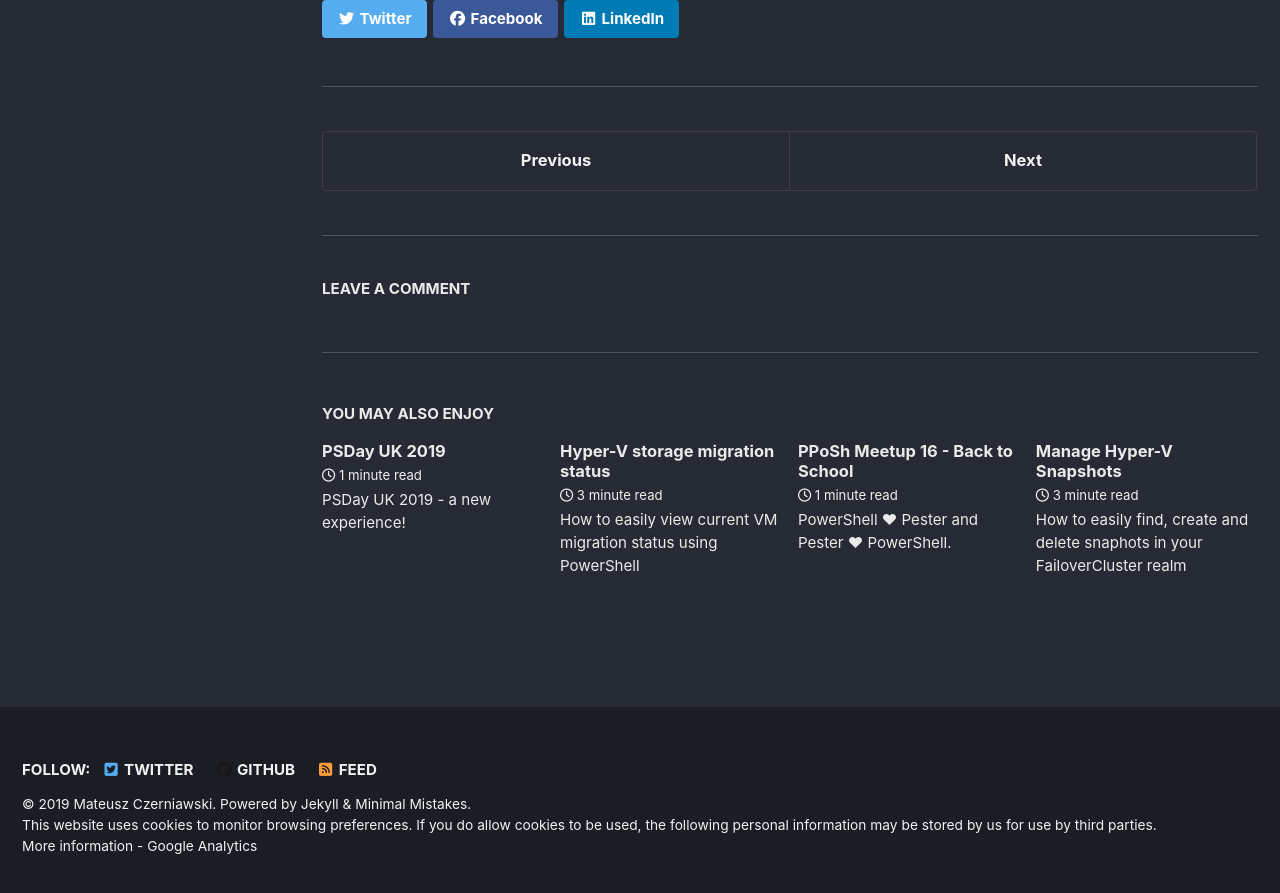
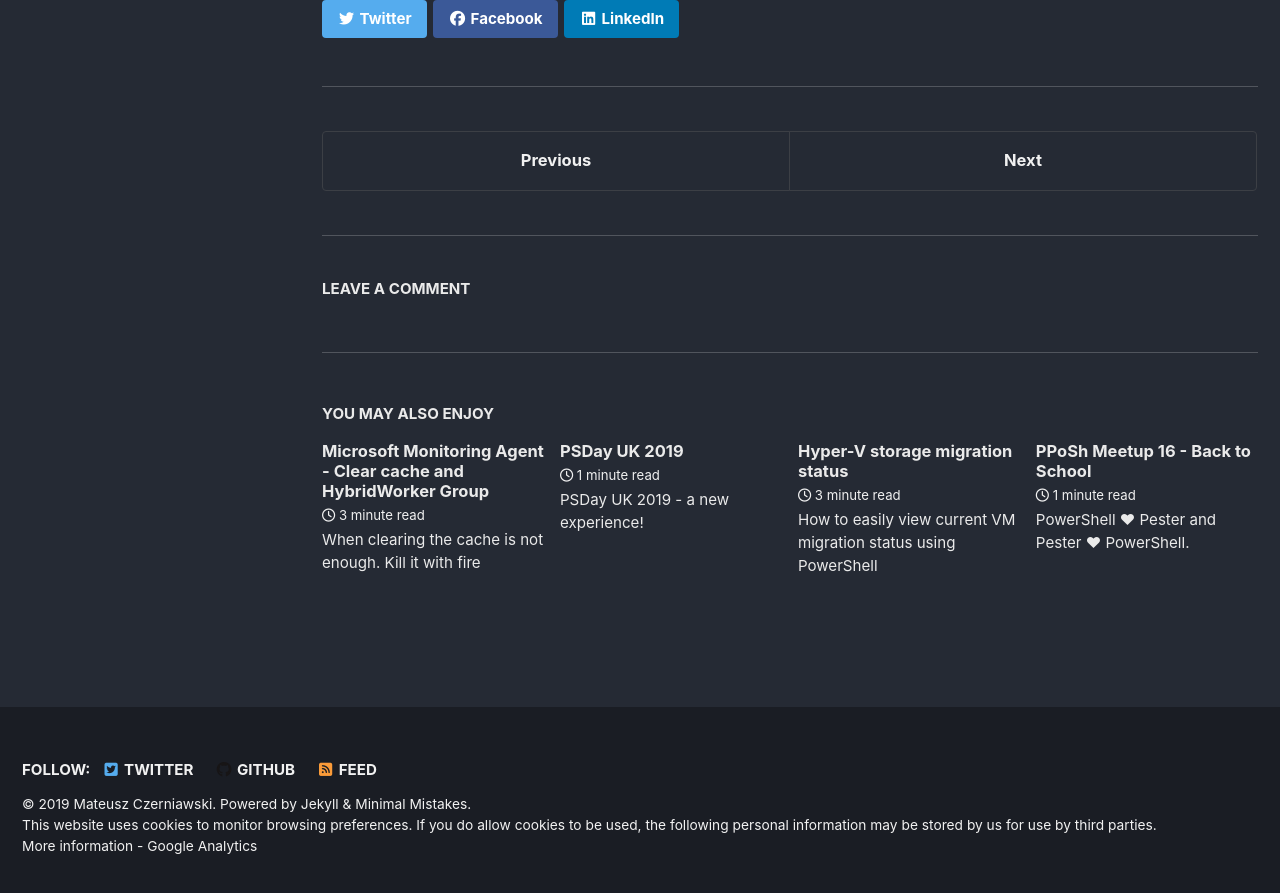
Before and after one commit to mczerniawski/mczerniawski.github.io, a Jekyll site: the page built from _posts/2019-04-09-microsoft-monitoring-agent-clear-cache.md, in a window 1280 px wide and 900 px high, scrolled down 5637 px. Shown: the top 893 px of the window. Built offline with Jekyll 4.4.1, drawn with Linux system fonts in a browser that asks for light colours; cached includes are drawn as plain includes; nearby versions of some CDN libraries; emoji names are drawn with the system emoji font; comment, search, counter and statistics services are not loaded; some of the changed lines change nothing that is shown; some of the changed text lies outside the part shown.

Commit message:
MMA part2

````diff
--- a/_posts/2019-04-09-microsoft-monitoring-agent-clear-cache.md
+++ b/_posts/2019-04-09-microsoft-monitoring-agent-clear-cache.md
@@ -96,9 +96,9 @@
 
     Stop-Service -ServiceName 'HealthService'
     #Remove files
-    Remove-item -path 'C:\Program Files\Microsoft Monitoring Agent\Agent\Health Service State'
+    Remove-item -path 'C:\Program Files\Microsoft Monitoring Agent\Agent\Health Service State'  -Force -confirm:$false -Recurse
     #Remove registry
-    Get-ChildItem 'HKLM:\software\microsoft\hybridrunbookworker' | Remove-Item
+    Get-ChildItem 'HKLM:\software\microsoft\hybridrunbookworker' | Remove-Item -Force -confirm:$false -Recurse
     #let it rest a while. It was a hard task! :)
     Start-sleep -Seconds 10
 
--- /dev/null
+++ b/_posts/2019-11-07-microsoft-monitoring-agent-clear-take-2.md
@@ -0,0 +1,143 @@
+---
+title: Microsoft Monitoring Agent - Clear cache and HybridWorker Group
+categories:
+    - Azure
+tags:
+    - Azure
+    - Log Analytics
+    - Microsoft Monitoring Agent
+    - Powershell
+excerpt: When clearing the cache is not enough. Kill it with fire
+---
+
+# The Issue
+
+Some time ago I wrote how to [clear cache of Microsoft Monitoring Agent on your on-premises servers](https://www.mczerniawski.pl/azure/microsoft-monitoring-agent-clear-cache). A few days back I experienced a weird issue with Azure Automation.
+Currently I have around 200 OSes (mainly VMs) connected to one of our workspaces. Some of them `partialy` lost connectivity.
+
+![Troubleshoot]({{ site.url }}{{ site.baseurl }}/assets/images/posts/microsoft-monitoring-agent-clear/picture1.png)
+
+They could report back to Azure Automation about patch status, but were unable to receive any jobs - including patch deployment schedules!
+Those machines were stuck in `Failed to start` status:
+
+![Buhuu]({{ site.url }}{{ site.baseurl }}/assets/images/posts/microsoft-monitoring-agent-take-2/picture1.png)
+
+I've checked network connectivity, run on-premises troubleshooting script, but that didn't get me anywhere. All tests came green.
+
+So I went to `System hybrid worker groups` tab to check if my worker is there:
+1. go to your Azure Automation account
+1. Select Hybrid Worker groups under `Process Automation` menu:
+![WorkerGroup]({{ site.url }}{{ site.baseurl }}/assets/images/posts/microsoft-monitoring-agent-take-2/picture2.png)
+
+This got me the list of all of my systems connected, and most important - the last time they were seen.
+![LastTime]({{ site.url }}{{ site.baseurl }}/assets/images/posts/microsoft-monitoring-agent-take-2/picture3.png)
+
+When I compared all the `Not configured` instances and those worker groups that didnt report in last few hours - they all matched.
+
+We have a lead...
+
+## Clean up time
+
+There were also OSes that didn't report becuase... they were already decommissioned. I could delete the worker group from the portal but... that would work for a single instance. I had more of them and I wanted to automate it for my decommission process as well.
+
+If you'd like to remove from the GUI, then click on the server and then click delete:
+![LastTime]({{ site.url }}{{ site.baseurl }}/assets/images/posts/microsoft-monitoring-agent-take-2/picture4.png)
+
+### AzureRM.Automation
+
+There are functions in AzureRM.Automation module that I used to query all Hybrid Worker Groups and delete them. Those are [Get-AzureRmAutomationHybridWorkerGroup](https://docs.microsoft.com/bs-cyrl-ba/powershell/module/azurerm.automation/get-azurermautomationhybridworkergroup?view=azurermps-5.7.0) and [Remove-AzureRmAutomationHybridWorkerGroup](https://docs.microsoft.com/en-us/powershell/module/azurerm.automation/remove-azurermautomationhybridworkergroup?view=azurermps-6.13.0). As you can see at the docs pages `Get-` is available in 5.7.0 version and `Remove-` in 6.13.0.
+
+I wrote a small script that will:
+
+1. Check if required AzureRM module is installed
+1. If so, will connect to Azure (interactive logon - mainly because I'm using MFA and that cannot be 'bypassed programaticaly for non-service accounts')
+1. Using Out-GridView as interactive menu will:
+    1. Select proper subscription
+    1. Select resource groupName
+    1. Select azure automation account
+1. Query for all Hybrid Worker Group accounts
+1. Select only those that didn't respond in `PastDays` days or more
+1. Remove Hybrid Worker group account
+1. Use the same list of servers to connect to them using Invoke-Command and clear cache (code from my [previous post](https://www.mczerniawski.pl/azure/microsoft-monitoring-agent-clear-cache))
+    1. Will use errorAction preference of `SilentlyContinue` to avoid issues with already deleted machines.
+
+So here it is:
+
+```powershell
+$WorkspaceID = 'xxxxx-da5f-yyyy-bfbf-zzzzzzzzzz'
+$WorkspaceKey = 'YourWorkspaceSuperSecretKey'
+$PastDays = 3 #How aggressive to clean up
+
+#region Remove Hybrid Worker from Azure
+if ((Get-Command Get-AzureRmAutomationHybridWorkerGroup).Version.Major -le 5) {
+    Write-Host "Please Update AzureRM.Automation module by running : 'Update-Module azurerm.automation -force' as Administrator"
+} else {
+    Connect-AzureRmAccount
+    Get-AzureRmSubscription | Out-GridView -passthru | Select-AzureRmSubscription
+    $ResourceGroupName = Get-AzureRmResourceGroup | Out-GridView -PassThru | Select-Object -ExpandProperty ResourceGroupName
+    $AutomationAccountName = Get-AzureRmAutomationAccount | Out-GridView -PassThru | Select-Object -ExpandProperty AutomationAccountName
+    $date = (Get-Date).adddays(-$PastDays)
+    $workers = Get-AzureRmAutomationHybridWorkerGroup -ResourceGroupName $ResourceGroupName -AutomationAccountName $AutomationAccountName
+    $workers | where-object {$PSItem.RunbookWorker.LastSeenDateTime -le $date} | foreach-object {
+        Write-Host "Processing {$($PSItem.RunbookWorker.Name)}"
+        $PSItem | Remove-AzureRmAutomationHybridWorkerGroup
+    }
+}
+#endregion
+
+$servers = (($workers | where-object {$PSItem.RunbookWorker.LastSeenDateTime -le $date}).RunbookWorker).Name
+
+#region Reload configuration and report back
+Invoke-Command -ComputerName $servers -ErrorAction SilentlyContinue -ScriptBlock {
+    $WorkspaceID=$USING:WorkspaceID
+    $WorkspaceKey = $USING:WorkspaceKey
+
+    #Create COM Object to manipulate MMA configuration
+    $AgentCfg = New-Object -ComObject AgentConfigManager.MgmtSvcCfg
+    # Remove desired OMS Workspace
+    if($AgentCfg.GetCloudWorkspace($WorkspaceID)) {
+        $AgentCfg.RemoveCloudWorkspace($WorkspaceID)
+    }
+
+    Stop-Service -ServiceName 'HealthService'
+    Start-Sleep -Seconds 3
+    #Remove files
+    Remove-item -path 'C:\Program Files\Microsoft Monitoring Agent\Agent\Health Service State' -Force -confirm:$false -Recurse
+    #Remove registry
+    Get-ChildItem 'HKLM:\software\microsoft\hybridrunbookworker' | Remove-Item -Force -confirm:$false -Recurse -ErrorAction SilentlyContinue
+    #let it rest a while. It was a hard task! :)
+    Start-sleep -Seconds 5
+    Start-Service -ServiceName 'HealthService'
+    Start-Sleep -Seconds 3
+    # Add OMS Workspace
+    $AgentCfg.AddCloudWorkspace($WorkspaceID,$WorkspaceKey)
+    $AgentCfg.ReloadConfiguration()
+    Start-Sleep -seconds 3
+
+    $AgentStatus = $AgentCfg.GetCloudWorkspaces() | select-object WorkspaceID,ConnectionStatus,ConnectionStatusText
+    $ServiceStatus = Get-Service 'HealthService' | select-object Status,Name
+    $HybridWorkerRegister = Get-ChildItem 'HKLM:\software\microsoft\hybridrunbookworker'
+    [pscustomobject]@{
+        ComputerName = $env:ComputerName
+        AgentWorkspaceID = $AgentStatus.WorkspaceID
+        AgentConnectionStatus = $AgentStatus.ConnectionStatus
+        AgentConnectionStatusText = $AgentStatus.ConnectionStatusText
+        ServiceName = $ServiceStatus.Name
+        ServiceStatus = $ServiceStatus.Status
+        HybridWorkerName = $HybridWorkerRegister.Name
+    }
+}
+#endregion
+```
+
+## Summary
+
+Sometimes clearing the cache only on the agent is not enough.
+
+I still don't know what caused the issue where some of my workers stopped responding. I have my blind guess that it was a network fault at some point. It's always the network. Or DNS.
+
+Anyway - my Azure Automation account is back in full swing and my schedules are patching and rebooting while I can do something else - like watch Ignite sessions!
+
+![PatchTime]({{ site.url }}{{ site.baseurl }}/assets/images/posts/microsoft-monitoring-agent-take-2/picture5.png)
+
+Cheers!
````
Also changed, not shown: assets/images/posts/microsoft-monitoring-agent-take-2/picture1.png (added), assets/images/posts/microsoft-monitoring-agent-take-2/picture2.png (added), assets/images/posts/microsoft-monitoring-agent-take-2/picture3.png (added), assets/images/posts/microsoft-monitoring-agent-take-2/picture4.png (added), assets/images/posts/microsoft-monitoring-agent-take-2/picture5.png (added).
